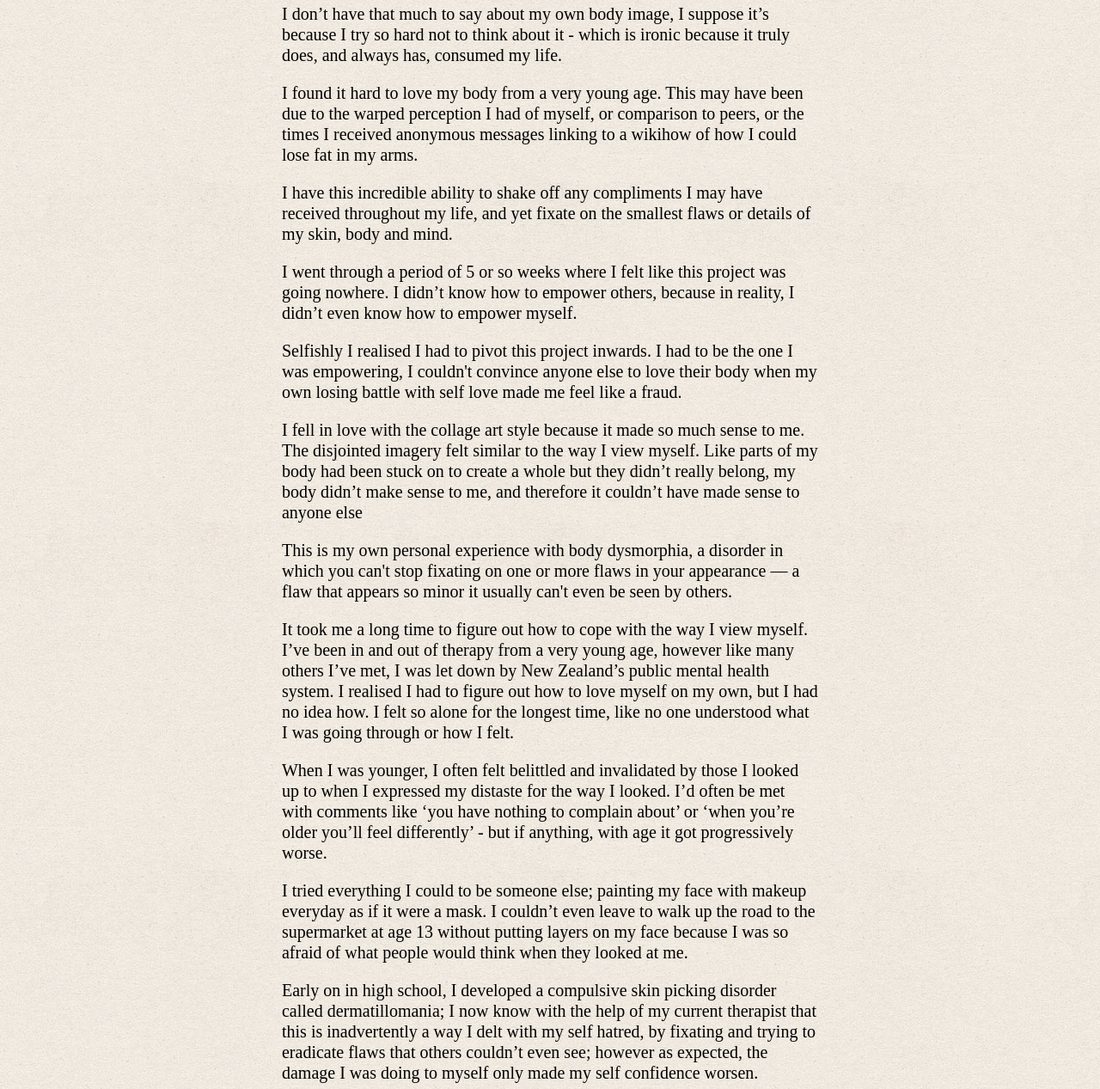
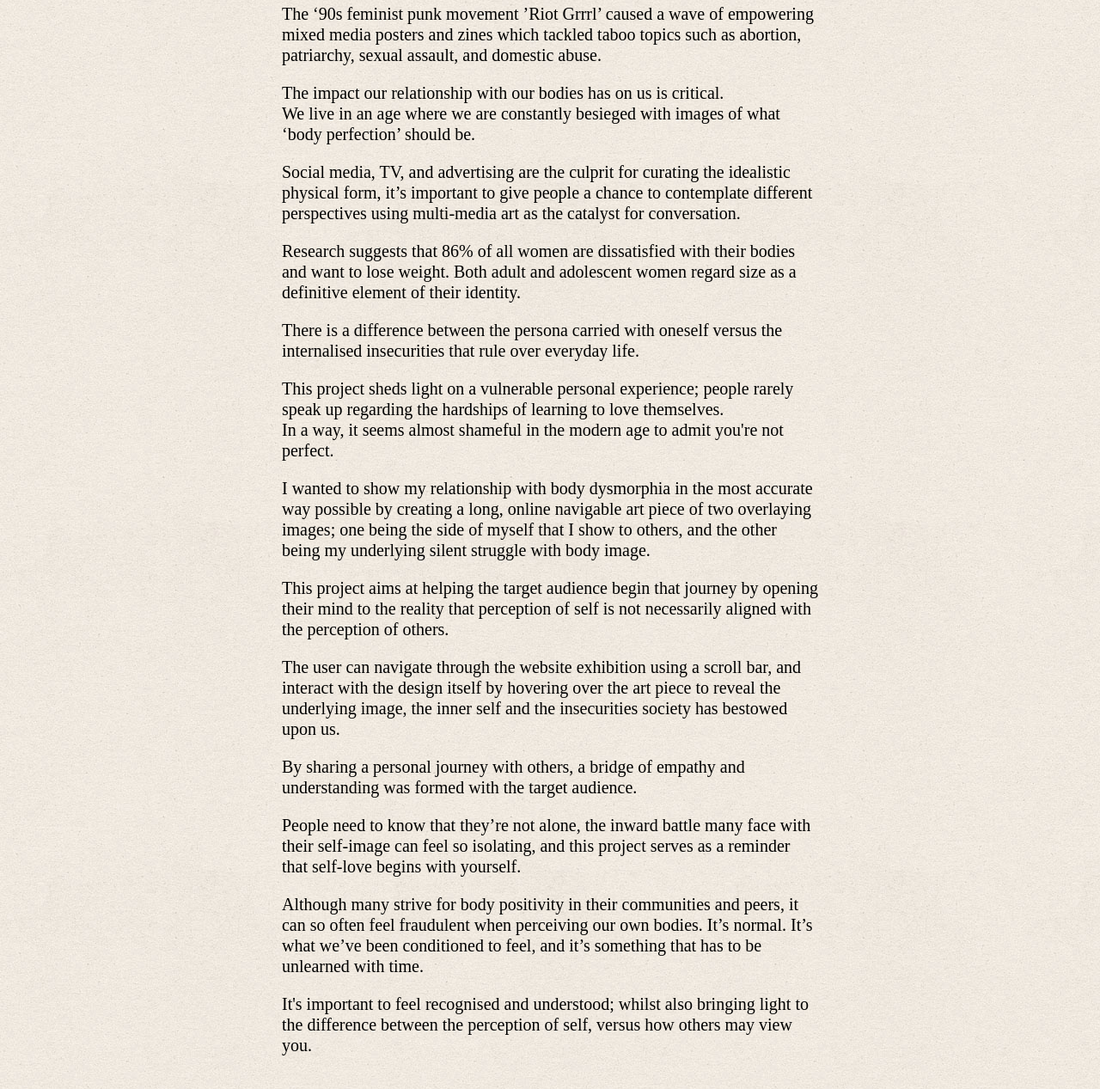
Before and after one commit to joegasparich/annie-uni, a Gatsby site: page / in a window 1280 px wide. Shown: the part 1017-2284 px from the top of the page at 86% size. Built offline with nearby package versions, Linux system fonts and the light colour scheme; Gatsby itself is replaced by a stand-in of ours.

Commit message:
Updoot text

```diff
--- a/src/pages/index.tsx
+++ b/src/pages/index.tsx
@@ -131,19 +131,21 @@ const IndexPage = () => {
           height={196}
         />
         <div>
-          <p>I don’t have that much to say about my own body image, I suppose it’s because I try so hard not to think about it - which is ironic because it truly does, and always has, consumed my life.</p>
-          <p>I found it hard to love my body from a very young age. This may have been due to the warped perception I had of myself, or comparison to peers, or the times I received anonymous messages linking to a wikihow of how I could lose fat in my arms.</p>
-          <p>I have this incredible ability to shake off any compliments I may have received throughout my life, and yet fixate on the smallest flaws or details of my skin, body and mind. </p>
-          <p>I went through a period of 5 or so weeks where I felt like this project was going nowhere. I didn’t know how to empower others, because in reality, I didn’t even know how to empower myself.</p>
-          <p>Selfishly I realised I had to pivot this project inwards. I had to be the one I was empowering, I couldn't convince anyone else to love their body when my own losing battle with self love made me feel like a fraud.</p>
-          <p>I fell in love with the collage art style because it made so much sense to me. The disjointed imagery felt similar to the way I view myself. Like parts of my body had been stuck on to create a whole but they didn’t really belong, my body didn’t make sense to me, and therefore it couldn’t have made sense to anyone else</p>
-          <p>This is my own personal experience with body dysmorphia, a disorder in which you can't stop fixating on one or more flaws in your appearance — a flaw that appears so minor it usually can't even be seen by others.</p>
-          <p>It took me a long time to figure out how to cope with the way I view myself. I’ve been in and out of therapy from a very young age, however like many others I’ve met, I was let down by New Zealand’s public mental health system. I realised I had to figure out how to love myself on my own, but I had no idea how. I felt so alone for the longest time, like no one understood what I was going through or how I felt. </p>
-          <p>When I was younger, I often felt belittled and invalidated by those I looked up to when I expressed my distaste for the way I looked. I’d often be met with comments like ‘you have nothing to complain about’ or ‘when you’re older you’ll feel differently’ - but if anything, with age it got progressively worse.</p>
-          <p>I tried everything I could to be someone else; painting my face with makeup everyday as if it were a mask. I couldn’t even leave to walk up the road to the supermarket at age 13 without putting layers on my face because I was so afraid of what people would think when they looked at me.</p>
-          <p>Early on in high school, I developed a compulsive skin picking disorder called dermatillomania; I now know with the help of my current therapist that this is inadvertently a way I delt with my self hatred, by fixating and trying to eradicate flaws that others couldn’t even see; however as expected, the damage I was doing to myself only made my self confidence worsen.</p>
-          <p>I even tried chest binders to manipulate the way my body looked, when I was still unhappy I began to develop issues with my eating habits, something very common in people struggling with their self image just like I was.</p>
-          <p>The only true solace I found was talking to others just like me, and understanding that the way one views themself often isn’t aligned with the way others may perceive them. That’s where the motivation for this project began.</p>
+          <p>The ‘90s feminist punk movement ’Riot Grrrl’ caused a wave of empowering mixed media posters and zines which tackled taboo topics such as abortion, patriarchy, sexual assault, and domestic abuse.</p>
+          <p>The impact our relationship with our bodies has on us is critical.<br />
+          We live in an age where we are constantly besieged with images of what ‘body perfection’ should be.</p>
+          <p>Social media, TV, and advertising are the culprit for curating the idealistic physical form, it’s important to give people a chance to contemplate different perspectives using multi-media art as the catalyst for conversation.</p>
+          <p>Research suggests that 86% of all women are dissatisfied with their bodies and want to lose weight. Both adult and adolescent women regard size as a definitive element of their identity. </p>
+          <p>There is a difference between the persona carried with oneself versus the internalised insecurities that rule over everyday life.</p>
+          <p>This project sheds light on a vulnerable personal experience; people rarely speak up regarding the hardships of learning to love themselves. <br/>
+          In a way, it seems almost shameful in the modern age to admit you're not perfect.</p>
+          <p>I wanted to show my relationship with body dysmorphia in the most accurate way possible by creating a long, online navigable art piece of two overlaying images; one being the side of myself that I show to others, and the other being my underlying silent struggle with body image. </p>
+          <p>This project aims at helping the target audience begin that journey by opening their mind to the reality that perception of self is not necessarily aligned with the perception of others.</p>
+          <p>The user can navigate through the website exhibition using a scroll bar, and interact with the design itself by hovering over the art piece to reveal the underlying image, the inner self and the insecurities society has bestowed upon us.</p>
+          <p>By sharing a personal journey with others, a bridge of empathy and understanding was formed with the target audience. </p>
+          <p>People need to know that they’re not alone, the inward battle many face with their self-image can feel so isolating, and this project serves as a reminder that self-love begins with yourself. </p>
+          <p>Although many strive for body positivity in their communities and peers, it can so often feel fraudulent when perceiving our own bodies. It’s normal. It’s what we’ve been conditioned to feel, and it’s something that has to be unlearned with time. </p>
+          <p>It's important to feel recognised and understood; whilst also bringing light to the difference between the perception of self, versus how others may view you.</p>
         </div>
       </div>
     </div>
```
